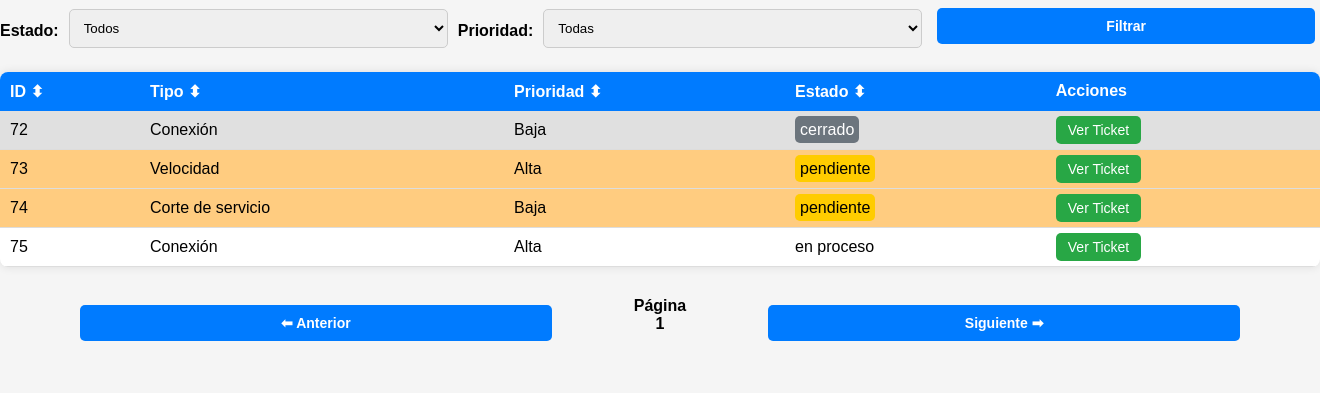
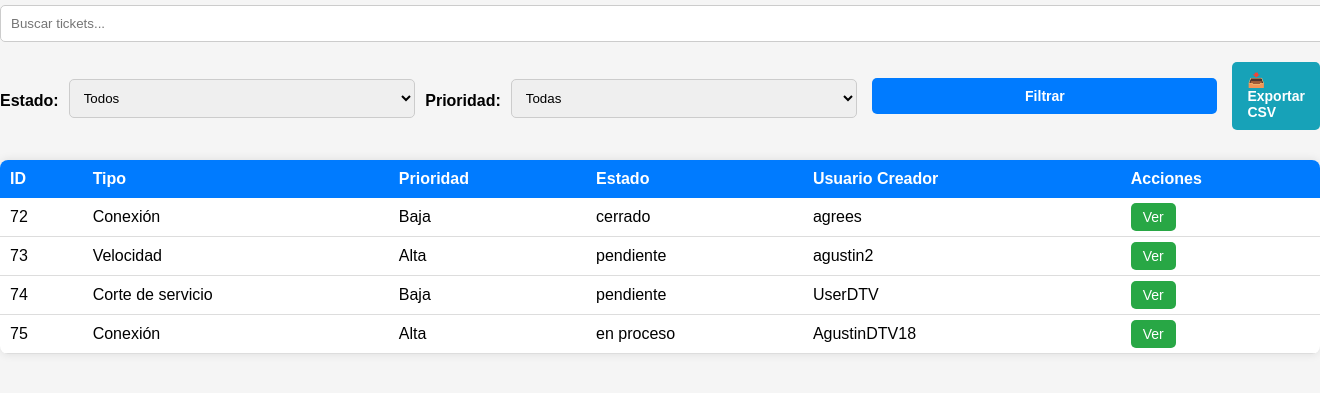
Before and after one commit to agustinSC2034/Tickets, a Flask app: page /tickets in a window 1320 px wide; the page is wider, and only the part inside the window is pictured. Shown: the part 140-533 px from the top of that part. Run offline with Flask 3, Linux system fonts and the light colour scheme; the visitor is signed in with stand-in values (Sample User, id 1); data comes from the database, SQL or seed files in the repository; both versions use the stored data as it was after the commit.

Commit message:
baerrabusqueda

```diff
--- a/app.py
+++ b/app.py
@@ -1,6 +1,7 @@
 from flask import Flask, render_template, request, redirect, url_for, flash
 import sqlite3
 import csv
+import io
 from flask import Response
 from werkzeug.security import check_password_hash
 from flask_login import LoginManager, UserMixin, login_user, login_required, logout_user, current_user
@@ -403,18 +404,34 @@ def logout():
 
 # Exportar tickets
 @app.route('/export-tickets', methods=['GET'])
+@login_required
 def export_tickets():
-    import io
     conn = get_db_connection()
-    tickets = conn.execute('SELECT * FROM tickets').fetchall()
+
+    estado = request.args.get('estado')
+    prioridad = request.args.get('prioridad')
+
+    query = 'SELECT * FROM tickets WHERE 1=1'
+    params = []
+
+    if estado in ['pendiente', 'en proceso', 'cerrado']:
+        query += ' AND estado = ?'
+        params.append(estado)
+
+    if prioridad in ['Baja', 'Media', 'Alta']:
+        query += ' AND prioridad = ?'
+        params.append(prioridad)
+
+    tickets = conn.execute(query, params).fetchall()
     conn.close()
 
-    # Crear el archivo CSV en memoria
+    # Crear archivo CSV en memoria
     output = io.StringIO()
-    writer = csv.writer(output, quoting=csv.QUOTE_MINIMAL)
+    writer = csv.writer(output, delimiter=';', quoting=csv.QUOTE_MINIMAL)
+
 
     # Escribir encabezados
-    writer.writerow(["ID", "Tipo", "Descripción", "Prioridad", "Estado", "Fecha de creación", "Usuario creador", "Usuario asignado", "Notas"])
+    writer.writerow(["ID", "Tipo", "Descripción", "Prioridad", "Estado", "Fecha de creación", "Usuario creador"])
 
     # Escribir los datos de los tickets
     for ticket in tickets:
@@ -425,18 +442,20 @@ def export_tickets():
             ticket['prioridad'],
             ticket['estado'],
             ticket['fecha_creacion'],
-            ticket['usuario_creador'],
-            ticket['usuario_asignado'] if ticket['usuario_asignado'] else "",
-            ticket['notas'].replace("\n", " ") if ticket['notas'] else ""
+            ticket['usuario_creador']
         ])
 
-    # Convertir el CSV a bytes con codificación UTF-8
     response = Response(output.getvalue().encode('utf-8-sig'), mimetype='text/csv; charset=utf-8')
     response.headers.set('Content-Disposition', 'attachment', filename='tickets.csv')
+
     return response
 
 
 
+
+
+
+# Ruta para cerrar un ticket
 @app.route('/ticket/<int:id>/close', methods=['POST'])
 @login_required
 def close_ticket(id):
--- a/static/styles.css
+++ b/static/styles.css
@@ -665,3 +665,19 @@ input, select, textarea {
 .btn-edit:hover {
     background-color: #0056b3; /* Azul oscuro */
 }
+
+
+.btn-export {
+    background: #17a2b8;
+    color: white;
+    padding: 10px 15px;
+    border-radius: 5px;
+    font-weight: bold;
+    text-decoration: none;
+    display: inline-block;
+    margin: 10px 0;
+}
+
+.btn-export:hover {
+    background: #138496;
+}
--- a/templates/tickets.html
+++ b/templates/tickets.html
@@ -15,8 +15,11 @@
 </header>
 
 <main>
+    <!-- Barra de Búsqueda -->
+    <input type="text" id="searchInput" placeholder="Buscar tickets..." class="search-bar">
+
     <!-- Filtros -->
-    <form action="/tickets" method="GET" style="display: flex; align-items: center; gap: 10px;">
+    <form action="/tickets" method="GET" style="display: flex; align-items: center; gap: 10px; margin-top: 10px;">
         <label for="estado">Estado:</label>
         <select name="estado" id="estado">
             <option value="">Todos</option>
@@ -34,31 +37,31 @@
         </select>
 
         <button type="submit" class="btn-filter">Filtrar</button>
+        <a href="{{ url_for('export_tickets') }}" class="btn btn-export">📥 Exportar CSV</a>
+
     </form>
 
     <table id="ticketsTable">
         <thead>
             <tr>
-                <th onclick="sortTable(0)">ID ⬍</th>
-                <th onclick="sortTable(1)">Tipo ⬍</th>
-                <th onclick="sortTable(2)">Prioridad ⬍</th>
-                <th onclick="sortTable(3)">Estado ⬍</th>
+                <th>ID</th>
+                <th>Tipo</th>
+                <th>Prioridad</th>
+                <th>Estado</th>
+                <th>Usuario Creador</th>
                 <th>Acciones</th>
             </tr>
         </thead>
         <tbody>
             {% for ticket in tickets %}
-            <tr class="ticket-row {{ ticket.estado }}">
+            <tr class="ticket-row">
                 <td>{{ ticket.id }}</td>
                 <td>{{ ticket.tipo }}</td>
                 <td>{{ ticket.prioridad }}</td>
+                <td class="estado">{{ ticket.estado }}</td>
+                <td>{{ ticket.usuario_creador }}</td>
                 <td>
-                    <span class="estado estado-{{ ticket.estado|lower }}">
-                        {{ ticket.estado }}
-                    </span>
-                </td>
-                <td>
-                    <a href="{{ url_for('view_ticket', id=ticket.id) }}" class="btn btn-view">Ver Ticket</a>
+                    <a href="{{ url_for('view_ticket', id=ticket.id) }}" class="btn btn-view">Ver</a>
                     {% if current_user.role == 'usittel' %}
                     <form action="/delete-ticket/{{ ticket.id }}" method="POST">
                         <button type="button" class="btn btn-delete confirm-delete">Eliminar</button>
@@ -70,12 +73,30 @@
         </tbody>
     </table>
 
-    <div style="text-align: center; margin-top: 30px; display: flex; justify-content: center; gap: 2px;">
-        <button id="prevPage" class="btn-pagination">⬅ Anterior</button>
-        <span id="pageNumber" style="font-weight: bold;">Página 1</span>
-        <button id="nextPage" class="btn-pagination">Siguiente ➡</button>
-    </div>
+    <p id="noResultsMessage" style="display: none; text-align: center; color: red; font-weight: bold;">No se encontraron tickets.</p>
+
 </main>
+
+<!-- Script de Búsqueda en Vivo -->
+<script>
+    document.getElementById("searchInput").addEventListener("keyup", function() {
+        let input = this.value.toLowerCase();
+        let rows = document.querySelectorAll("#ticketsTable tbody tr");
+        let found = false;
+
+        rows.forEach(row => {
+            let text = row.textContent.toLowerCase();
+            if (text.includes(input)) {
+                row.style.display = "";
+                found = true;
+            } else {
+                row.style.display = "none";
+            }
+        });
+
+        document.getElementById("noResultsMessage").style.display = found ? "none" : "block";
+    });
+</script>
 
 <script>
     function confirmarAccion(mensaje) {
```
Also changed, not shown: database.db.
